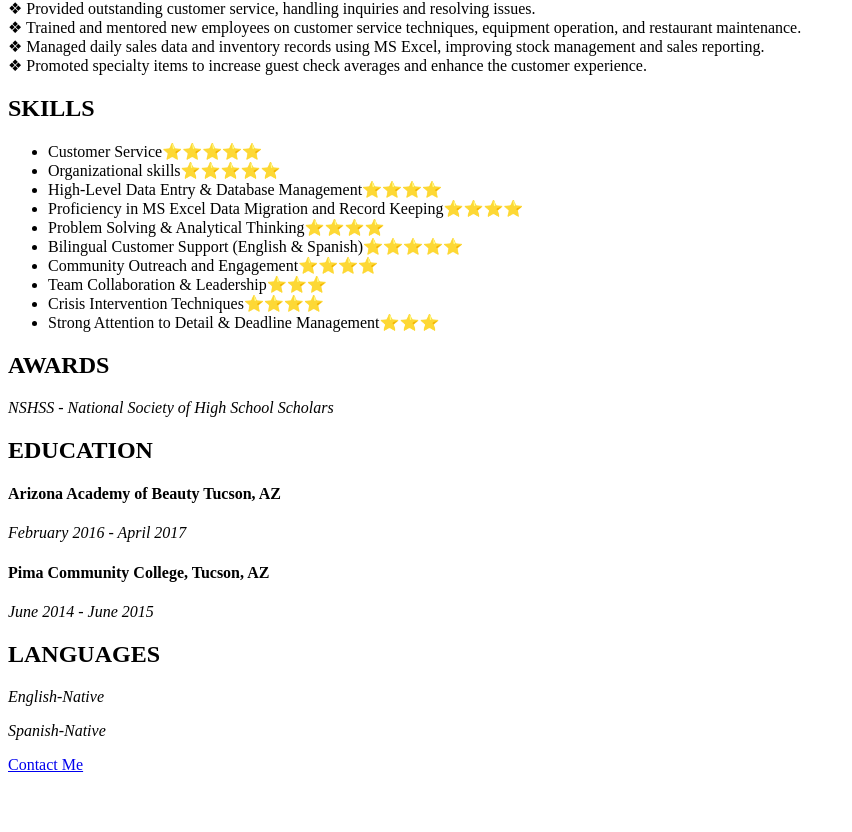
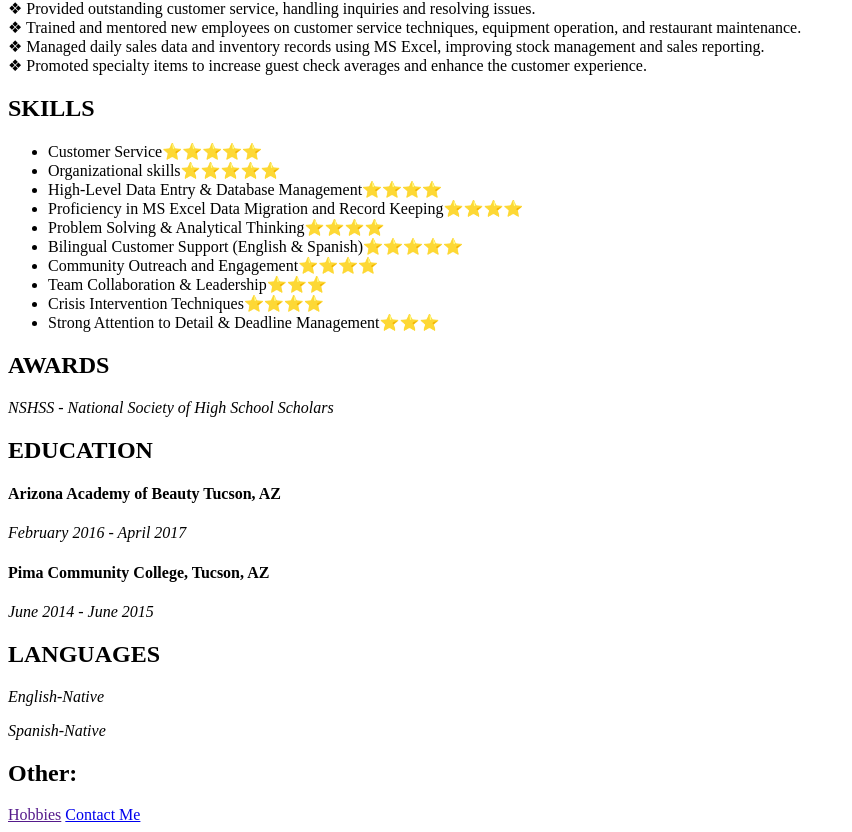
Before and after one commit to hippieteddybear/html-resume, a plain HTML site: page index.html in a window 1280 px wide. Shown: the part 1585-2417 px from the top of the page, without its empty margins (0-852 px from the left). Before the commit the page ends 2367 px from the top, so only its background shows below. Drawn offline with Linux system fonts and the light colour scheme.

Commit message:
Update index.html

```diff
--- a/index.html
+++ b/index.html
@@ -121,6 +121,8 @@
   <p style="font-style: italic">Spanish-Native</p>
 </body>
 <footer>
+  <h2>Other:</h2>
+  <a href="">Hobbies</a>
   <a href="./public/contact.html">Contact Me </a>
 </footer>
 </div>
```
